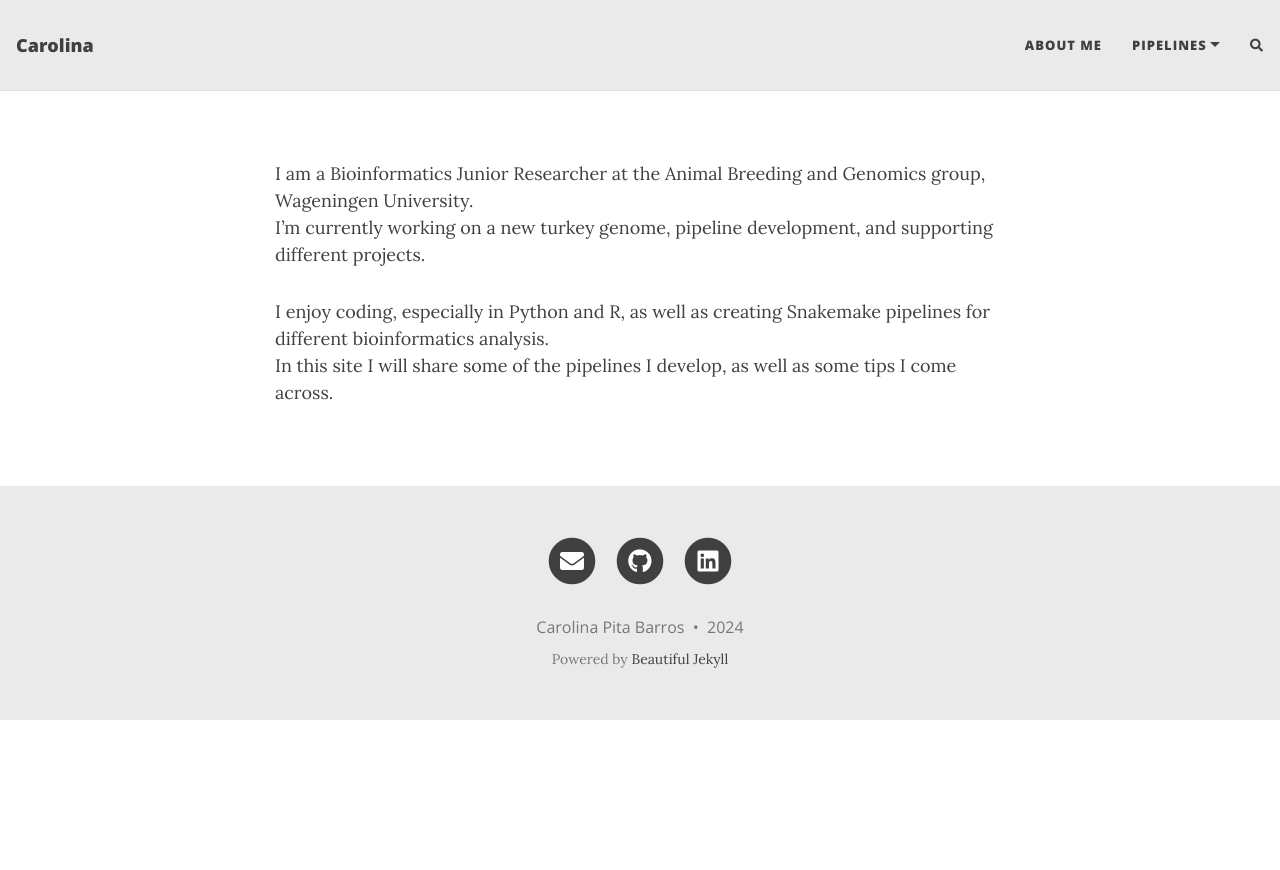
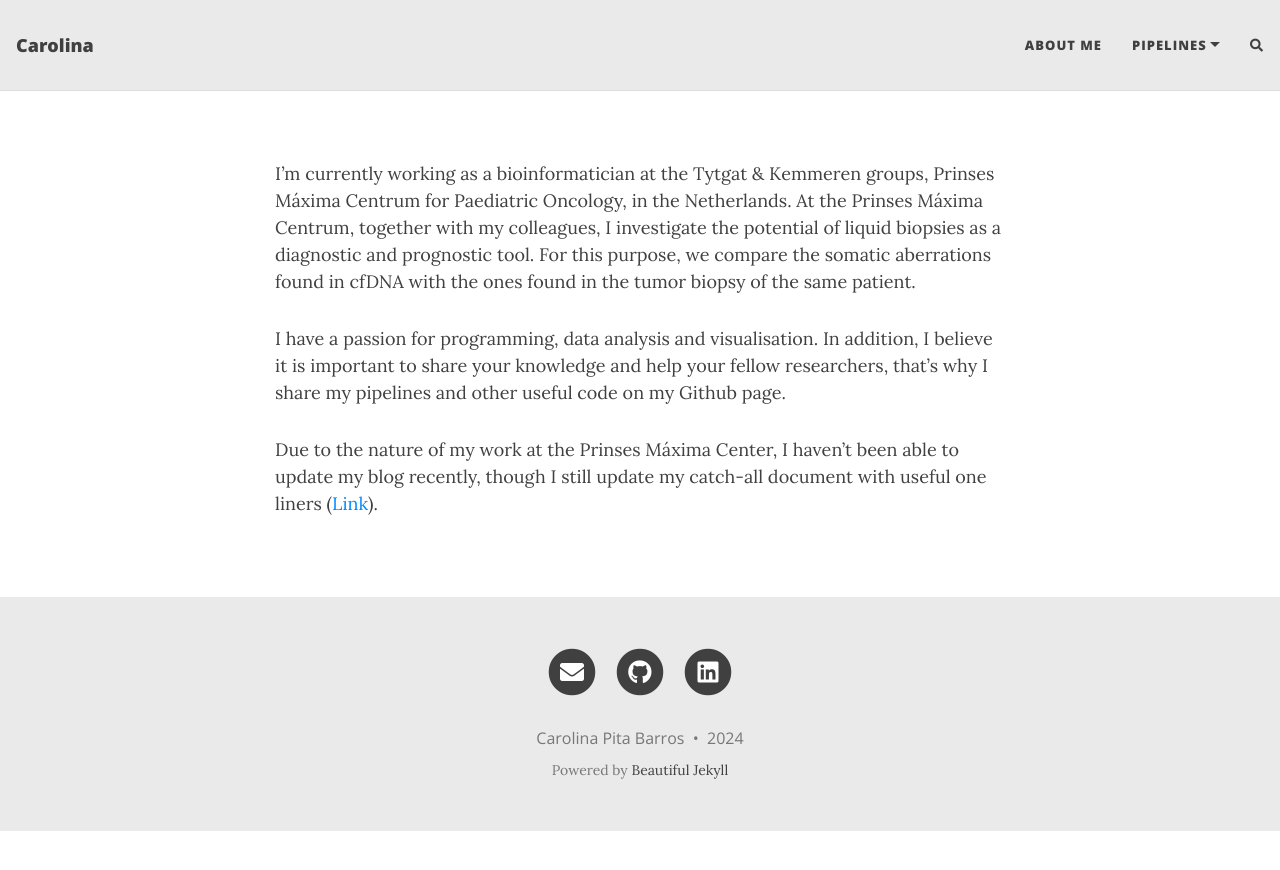
Before and after one commit to CarolinaPB/CarolinaPB.github.io, a Jekyll site: the page built from aboutme.md, in a window 1280 px wide. Shown: the top 870 px of the page. Built offline with Jekyll 4.4.1, drawn with Linux system fonts in a browser that asks for light colours; nearby versions of some CDN libraries; comment, search, counter and statistics services are not loaded.

Commit message:
Update aboutme.md

```diff
--- a/aboutme.md
+++ b/aboutme.md
@@ -3,8 +3,9 @@ layout: page
 subtitle: About me
 ---
 
-I am a Bioinformatics Junior Researcher at the Animal Breeding and Genomics group, Wageningen University.
-I'm currently working on a new turkey genome, pipeline development, and supporting different projects.
+I'm currently working as a bioinformatician at the Tytgat & Kemmeren groups, Prinses Máxima Centrum for Paediatric Oncology, in the Netherlands.
+At the Prinses Máxima Centrum, together with my colleagues, I investigate the potential of liquid biopsies as a diagnostic and prognostic tool. For this purpose, we compare the somatic aberrations found in cfDNA with the ones found in the tumor biopsy of the same patient.
 
-I enjoy coding, especially in Python and R, as well as creating Snakemake pipelines for different bioinformatics analysis.
-In this site I will share some of the pipelines I develop, as well as some tips I come across.
+I have a passion for programming, data analysis and visualisation. In addition, I believe it is important to share your knowledge and help your fellow researchers, that's why I share my pipelines and other useful code on my Github page.
+
+Due to the nature of my work at the Prinses Máxima Center, I haven’t been able to update my blog recently, though I still update my catch-all document with useful one liners ([Link](https://github.com/CarolinaPB/Bioinfo_scripts/blob/main/snippets.sh)).
```
